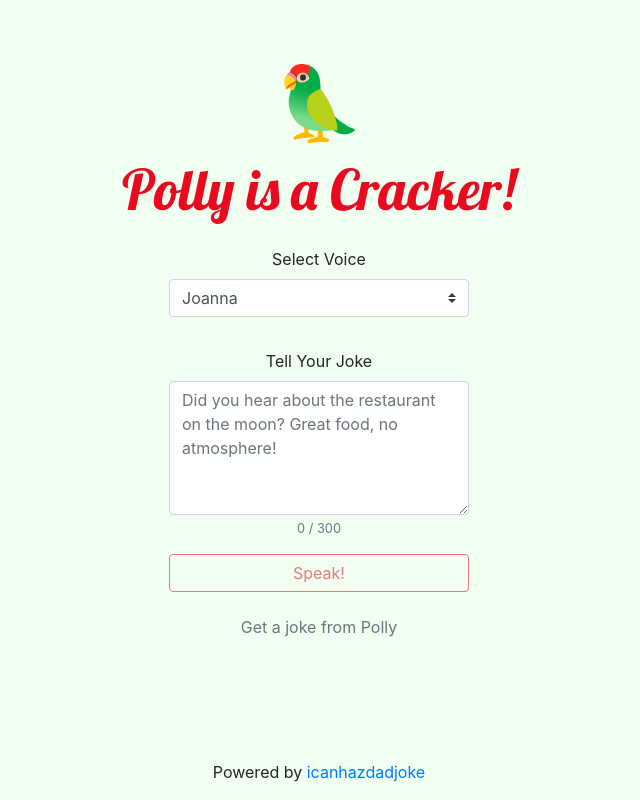
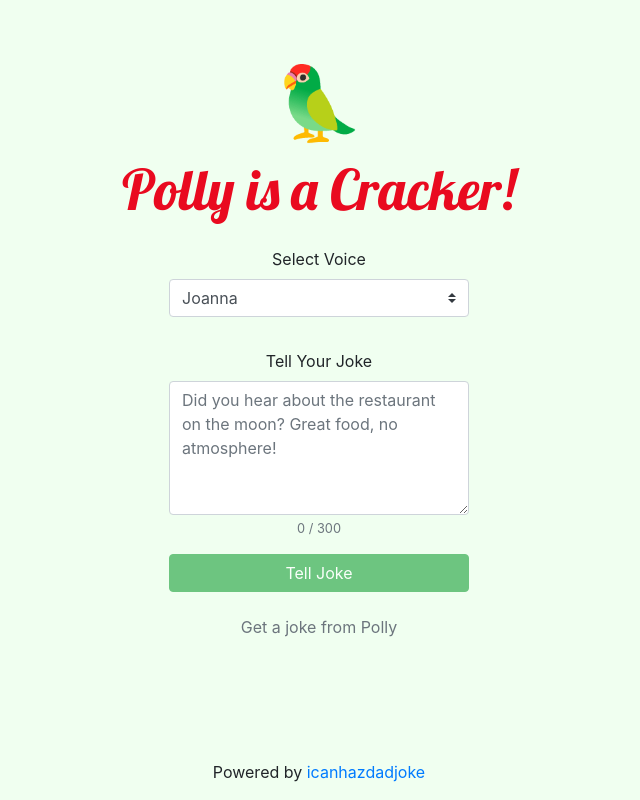
Before and after one commit to kimfucious/polly-is-a-cracker, an Angular app: page /byoj in a window 1280 px wide. Shown: the whole page, without its empty margins (321-961 px from the left). Built offline with nearby package versions, Linux system fonts and the light colour scheme.

Commit message:
style with conditional logic

```diff
--- a/src/app/components/byoj-form/byoj-form.component.html
+++ b/src/app/components/byoj-form/byoj-form.component.html
@@ -31,11 +31,11 @@
     </small>
   </div>
   <button
-    [hidden]="showSpinner"
-    [disabled]="model.joke.length > 300 || model.joke.length < 3"
-    class="btn btn-outline-danger mb-3"
+    [disabled]="model.joke.length > 300 || model.joke.length < 3 || showSpinner"
+    class="btn mb-3"
+    [ngClass]="!showSpinner ? 'btn-success' : 'btn-danger'"
     type="submit"
   >
-    Speak!
+    {{ !showSpinner ? "Tell Joke" : "Wait for it..." }}
   </button>
 </form>
```
